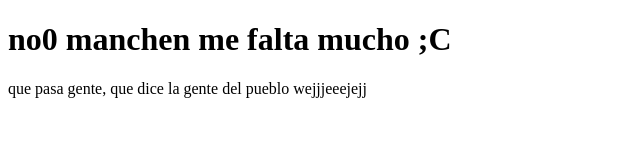
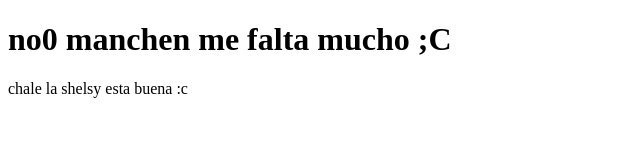
Before and after one commit to Narvaz/projectodemocuersoprework, a plain HTML site: page index.html in a window 1280 px wide. Shown: the whole page, without its empty margins (0-640 px from the left). Drawn offline with Linux system fonts and the light colour scheme.

Commit message:
no manches

```diff
--- a/index.html
+++ b/index.html
@@ -8,6 +8,6 @@
 </head>
 <body>
     <h1>no0 manchen me falta mucho ;C</h1>
-    <p>que pasa gente, que dice la gente del pueblo wejjjeeejejj</p>
+    <p>chale la shelsy esta buena :c</p>
 </body>
 </html>
```
